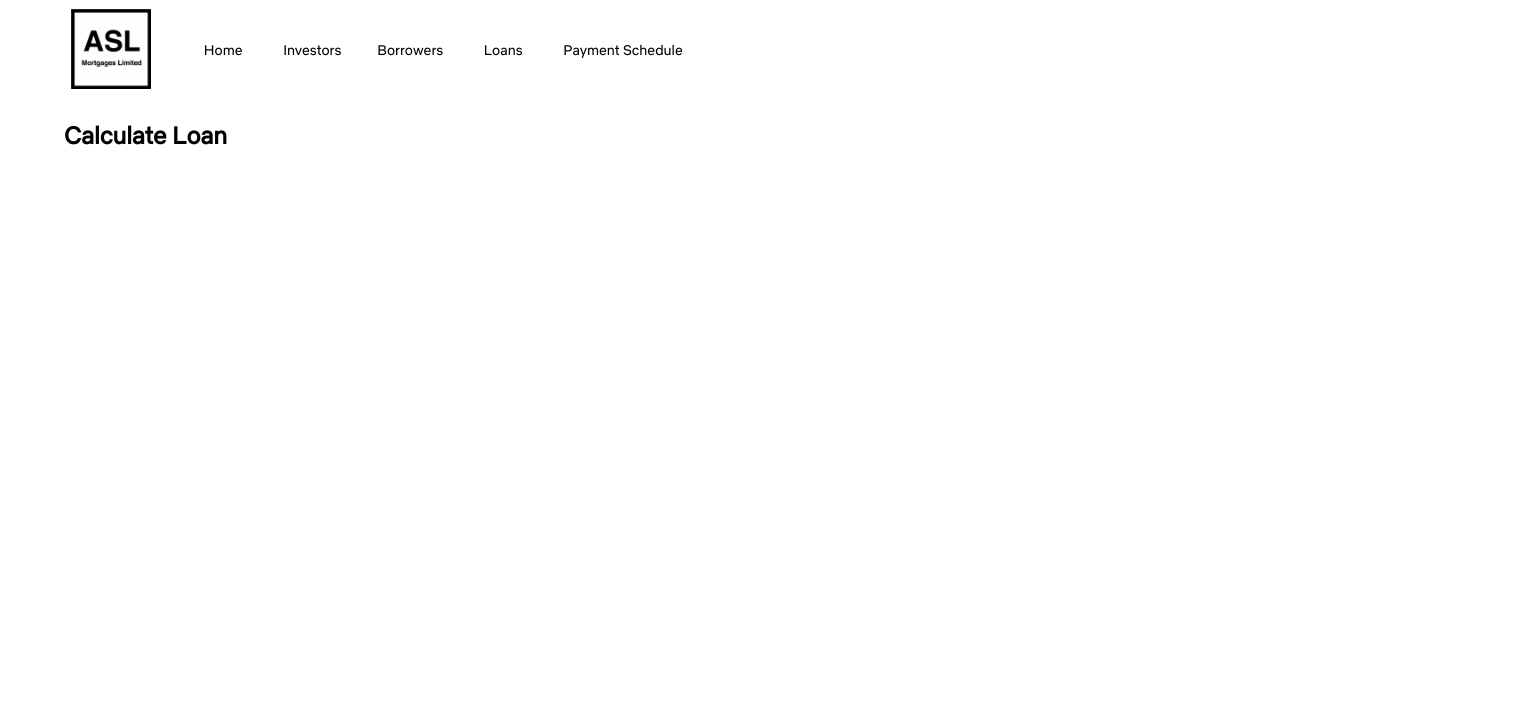
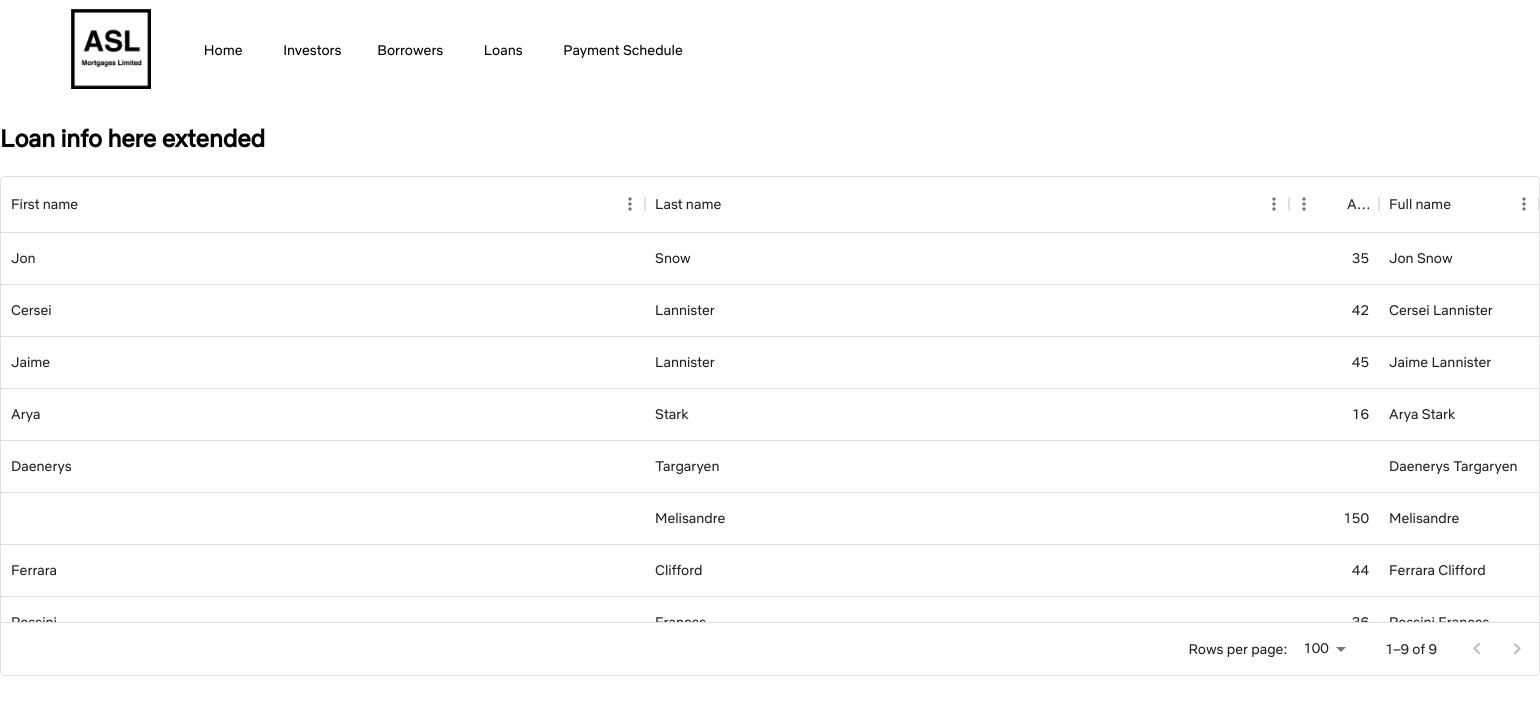
Before and after one commit to frontierSpaceAlien/ASLMortgages_POC, a React (Create React App) app in the folder client/: page /Loan in a window 1280 px wide. Shown: the top 712 px of the page, 1540 px wide, since content can reach past the window. Built offline with nearby package versions, Linux system fonts and the light colour scheme.

Commit message:
updated error

```diff
--- a/client/package.json
+++ b/client/package.json
@@ -15,6 +15,7 @@
     "@mui/icons-material": "^5.11.11",
     "@mui/material": "^5.11.11",
     "@mui/styled-engine-sc": "^5.11.11",
+    "@mui/x-data-grid": "^6.0.4",
     "@testing-library/jest-dom": "^5.16.5",
     "@testing-library/react": "^13.4.0",
     "@testing-library/user-event": "^13.5.0",
--- a/client/src/App.js
+++ b/client/src/App.js
@@ -9,11 +9,9 @@ import { createTheme, ThemeProvider } from '@mui/material/styles';
 import Button from '@mui/material/Button';
 import Browse from "./pages/Browse";
 import Borrowers from "./pages/Borrower";
-import Loan from "./pages/AddLoan";
+import Loan from "./pages/Loan";
 import logo from "./assets/logo/image01.png"
-
 import Investors from "./pages/Investor";
-
 import NetflixSansReg from "./fonts/NetflixSans-Regular.ttf";
 
 const theme = createTheme({
@@ -53,7 +51,7 @@ const App = () =>  {
                       <li><NavLink to="/"><Button sx={{ color: 'black', textTransform: 'capitalize' }}>Home</Button></NavLink></li>
                       <li><NavLink to="/Investors"><Button sx={{ color: 'black', textTransform: 'capitalize' }}>Investors</Button></NavLink></li>
                       <li><NavLink to="/Borrowers"><Button sx={{ color: 'black', textTransform: 'capitalize' }}>Borrowers</Button></NavLink></li>
-                      <li><NavLink to="/Loans "><Button sx={{ color: 'black', textTransform: 'capitalize' }}>Loans</Button></NavLink></li>
+                      <li><NavLink to="/Loan "><Button sx={{ color: 'black', textTransform: 'capitalize' }}>Loans</Button></NavLink></li>
                       <li><NavLink to="/Schedule"><Button sx={{ color: 'black', textTransform: 'capitalize' }}>Payment Schedule</Button></NavLink></li>
                  </ThemeProvider>
               </ul>
--- a/client/src/index.css
+++ b/client/src/index.css
@@ -83,3 +83,6 @@ ul.header li a {
     display: flex;
     flex-direction: row;
 }
+.MuiDataGrid-root .MuiDataGrid-cell:focus-within {
+  outline: none !important;
+}
--- a/client/src/pages/AddLoan.js
+++ /dev/null
@@ -1,13 +0,0 @@
-import React, { Component } from "react";
-
-class AddLoan extends Component {
-  render() {
-
-    return (
-      <div className="slideView">
-        <h2>Calculate Loan</h2>
-      </div>
-    );
-  }
-}
-export default AddLoan;
--- /dev/null
+++ b/client/src/pages/Loan.js
@@ -0,0 +1,89 @@
+import * as React from "react";
+import { styled, createTheme, ThemeProvider } from '@mui/material/styles';
+import NetflixSansReg from '../fonts/NetflixSans-Regular.ttf';
+import { DataGrid, GridRowsProp, GridColDef } from "@mui/x-data-grid";
+import { Typography } from "@mui/material";
+
+
+
+const theme = createTheme({
+  typography: {
+      fontFamily: 'NetflixSans',
+  },
+  components: {
+      MuiCssBaseline: {
+      styleOverrides: `
+      @font-face {
+        font-family: 'NetflixSans';
+        font-style: normal;
+        font-display: swap;
+        font-weight: 400;
+        src: local('NetflixSans'), url(${NetflixSansReg}) format('truetype');
+        unicodeRange: U+0000-00FF, U+0131, U+0152-0153, U+02BB-02BC, U+02C6, U+02DA, U+02DC, U+2000-206F, U+2074, U+20AC, U+2122, U+2191, U+2193, U+2212, U+2215, U+FEFF;
+      }
+    `,
+      },
+  },
+});
+
+const columns = [
+  { field: 'firstName', headerName: 'First name', flex: 1 },
+  { field: 'lastName', headerName: 'Last name', flex: 1 },
+  {
+    field: 'age',
+    headerName: 'Age',
+    type: 'number',
+    width: 90,
+  },
+  {
+    field: 'fullName',
+    headerName: 'Full name',
+    description: 'This column has a value getter and is not sortable.',
+    sortable: false,
+    width: 160,
+    valueGetter: (params) =>
+      `${params.row.firstName || ''} ${params.row.lastName || ''}`,
+  },
+];
+
+const rows = [
+  { id: 1, lastName: 'Snow', firstName: 'Jon', age: 35 },
+  { id: 2, lastName: 'Lannister', firstName: 'Cersei', age: 42 },
+  { id: 3, lastName: 'Lannister', firstName: 'Jaime', age: 45 },
+  { id: 4, lastName: 'Stark', firstName: 'Arya', age: 16 },
+  { id: 5, lastName: 'Targaryen', firstName: 'Daenerys', age: null },
+  { id: 6, lastName: 'Melisandre', firstName: null, age: 150 },
+  { id: 7, lastName: 'Clifford', firstName: 'Ferrara', age: 44 },
+  { id: 8, lastName: 'Frances', firstName: 'Rossini', age: 36 },
+  { id: 9, lastName: 'Roxie', firstName: 'Harvey', age: 65 },
+];
+
+function loanView({children, expandComponent, ...otherProps}){
+
+}
+
+export default function dataTable() {
+
+    return (
+      <div style={{ height: 500, width: 1540, alignContent: "center", margin: "auto" }}>
+        <div>
+          <ThemeProvider theme  = {theme}>
+            <Typography>
+              <h2>
+                Loan info here extended
+              </h2>
+            </Typography>
+          </ThemeProvider>
+        </div>
+        <ThemeProvider theme={theme}>
+          <DataGrid
+            rows={rows}
+            columns={columns}
+            pageSize={5}
+            rowsPerPageOptions={[5]}
+            />
+        </ThemeProvider>
+      </div>
+    );
+
+}
```
Also changed, not shown: 1 other file (tests, documents, lock files or other folders).
